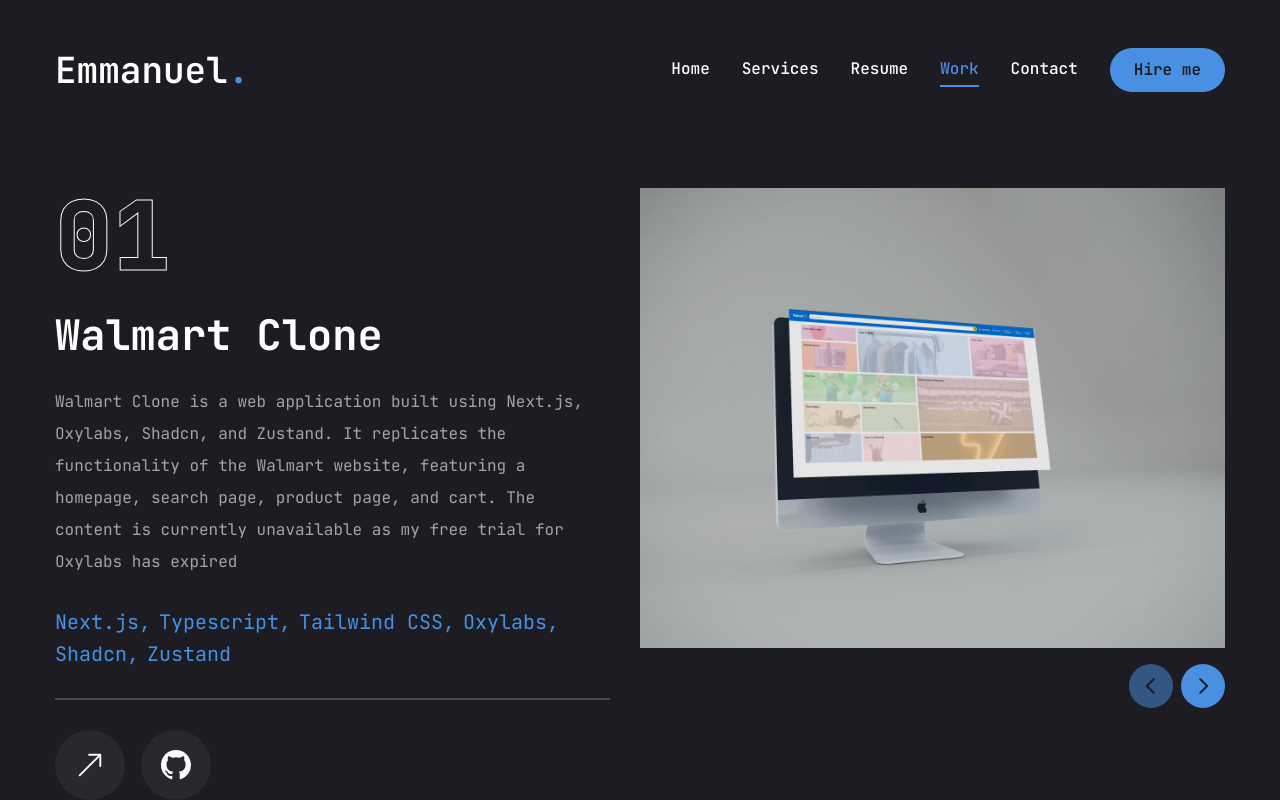
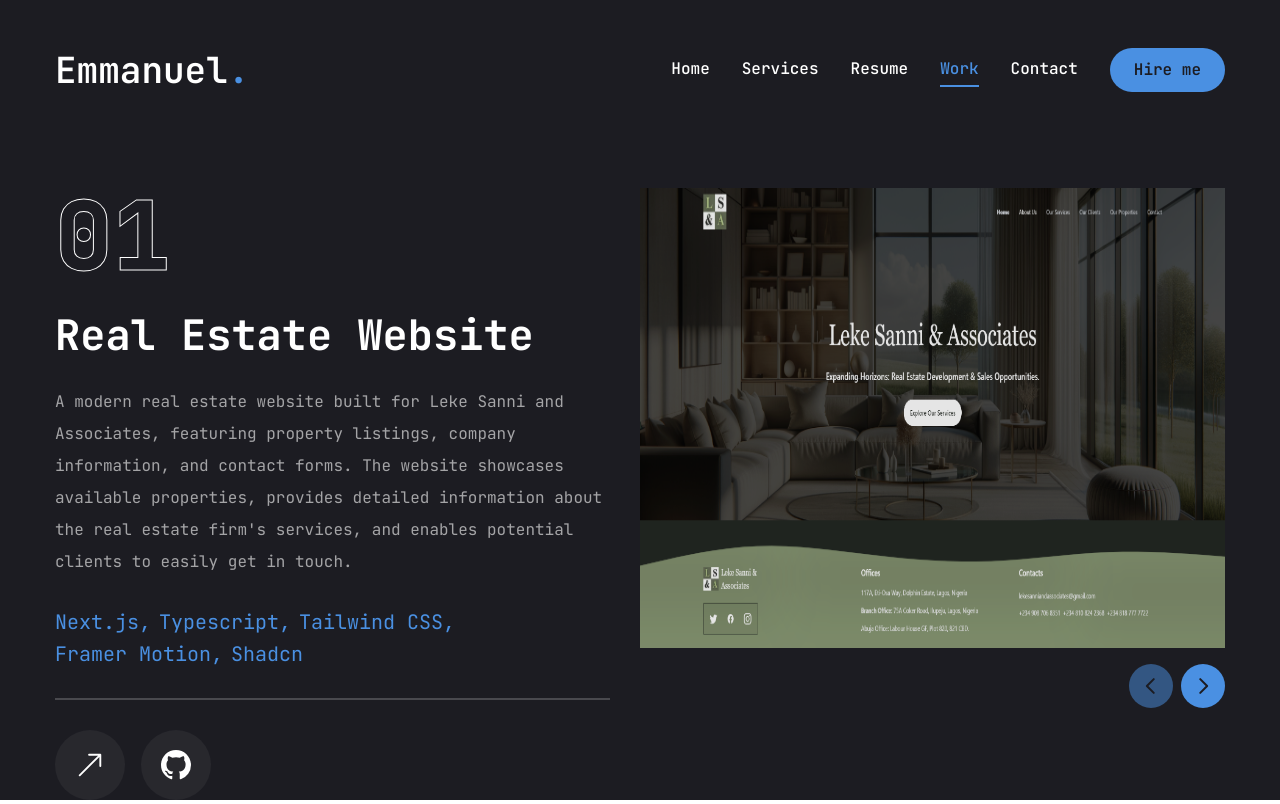
Before and after one commit to akinbo-emmanuel/my-portfolio, a Next.js app: page /work in a window 1280 px wide. Built offline with nearby package versions, Linux system fonts and the light colour scheme.

Commit message:
Work update

```diff
--- a/app/work/page.tsx
+++ b/app/work/page.tsx
@@ -20,6 +20,33 @@
 const projects = [
   {
     num: "01",
+    category: "Web2 Frontend",
+    title: "Real Estate Website",
+    description:
+      "A modern real estate website built for Leke Sanni and Associates, featuring property listings, company information, and contact forms. The website showcases available properties, provides detailed information about the real estate firm's services, and enables potential clients to easily get in touch.",
+    stack: [
+      {
+        name: "Next.js",
+      },
+      {
+        name: "Typescript",
+      },
+      {
+        name: "Tailwind CSS",
+      },
+      {
+        name: "Framer Motion",
+      },
+      {
+        name: "Shadcn",
+      },
+    ],
+    image: "/assets/work/thumb.png",
+    live: "https://lekesanniandassociates.com.ng",
+    github: "https://github.com/akinbo-emmanuel/walmart-clone",
+  },
+  {
+    num: "02",
     category: "Web2 Frontend",
     title: "Walmart Clone",
     description:
@@ -49,7 +76,7 @@
     github: "https://github.com/akinbo-emmanuel/walmart-clone",
   },
   {
-    num: "02",
+    num: "03",
     category: "Web2 Frontend",
     title: "Google Clone",
     description:
@@ -70,7 +97,7 @@
     github: "https://github.com/akinbo-emmanuel/googleclonedark",
   },
   {
-    num: "03",
+    num: "04",
     category: "Frontend",
     title: "Pond5 Clone",
     description:
@@ -88,7 +115,7 @@
     github: "https://github.com/akinbo-emmanuel/pond5_clone",
   },
   {
-    num: "04",
+    num: "05",
     category: "Frontend",
     title: "Twitter Clone",
     description:
--- a/components/Home/Stats.tsx
+++ b/components/Home/Stats.tsx
@@ -8,7 +8,7 @@
     text: "Years of experience",
   },
   {
-    num: 26,
+    num: 27,
     text: "Projects completed",
   },
   {
```
Also changed, not shown: public/assets/work/thumb.png (added).
